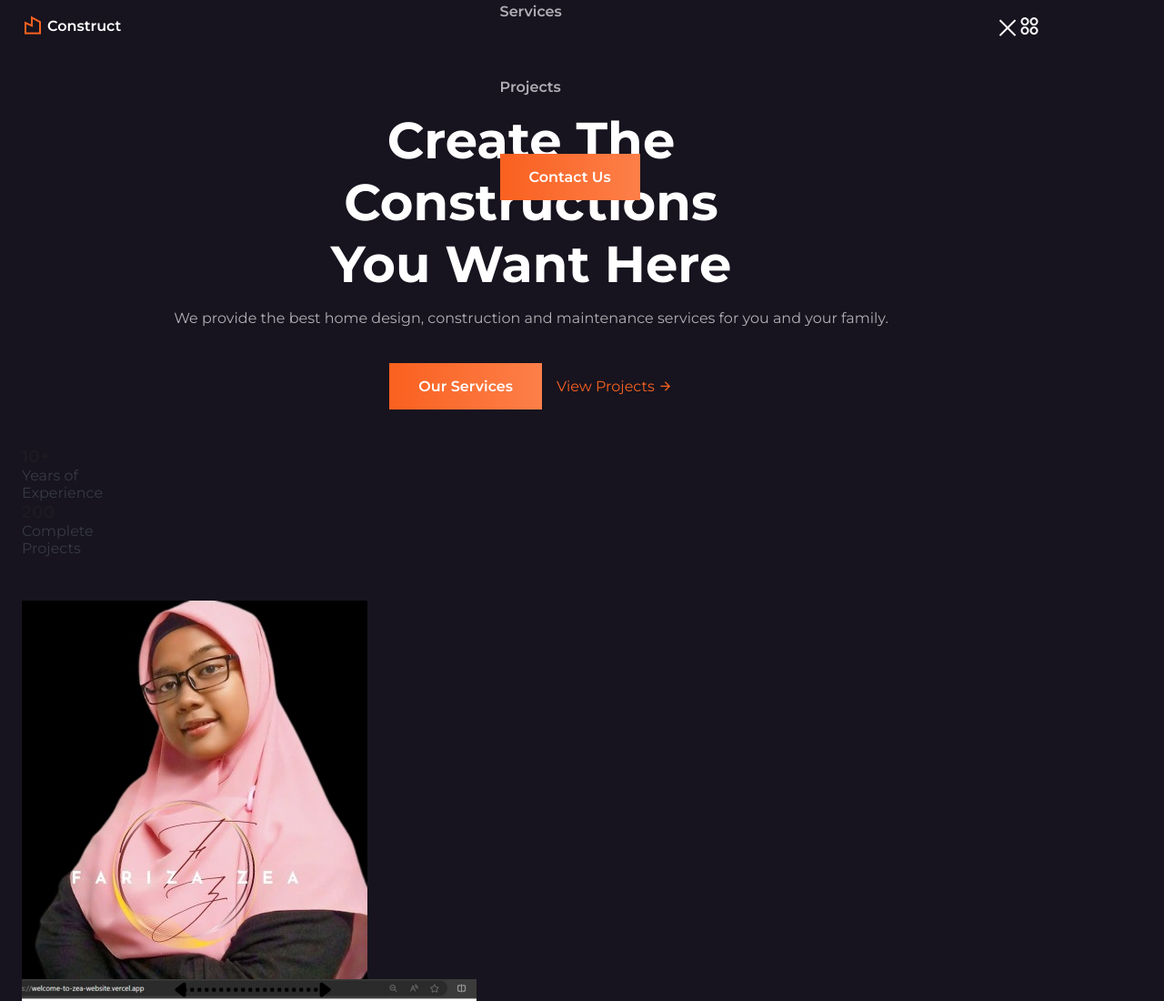
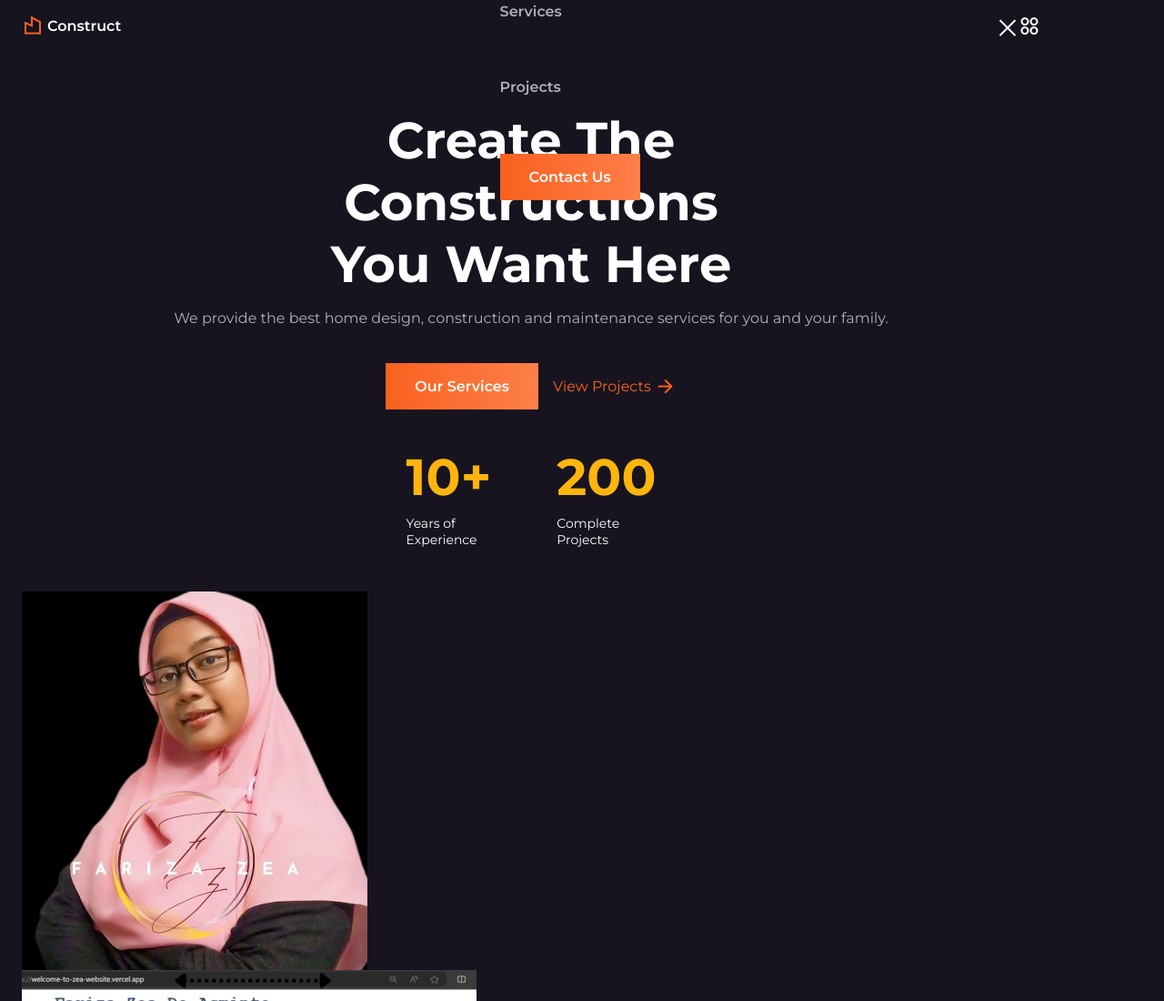
Before and after one commit to zea-0366/portofolio, a plain HTML site: page index.html in a window 1280 px wide. Shown: the top 1100 px of the page at 91% size. Drawn offline with nearby package versions, Linux system fonts and the light colour scheme.

Commit message:
style home&button

```diff
--- a/css/style.css
+++ b/css/style.css
@@ -267,6 +267,25 @@ img {
  gap: 1rem;
 }
 
+.home__info {
+  display: flex;
+  justify-content: center;
+  column-gap: 4.5rem;
+}
+
+.home__info-title {
+  color: var(--second-color);
+  font-size: var(--big-font-size);
+  font-weight: var(--font-bold);
+  margin-bottom: .5rem;
+}
+
+/* 19.39 */
+.home__info-description {
+  font-size: var(--small-font-size);
+  color: var(--white-color);
+}
+
 /*=============== BUTTON ===============*/
 /* 10.54 */
 .button {
@@ -290,6 +309,23 @@ img {
   column-gap: .25rem;
   color: var(--first-color);
 }
+
+
+.button__links span {
+  font-weight: var(--font-semi-bold);
+}
+
+/* 18.45 */
+.button__link i {
+  font-size: 1.5rem;
+  transition: transform .4s;
+}
+
+/* 18.50 */
+.button__link:hover i {
+  transform: translateX(.25rem);
+}
+
 
 /*=============== ABOUT ===============*/
 
```
